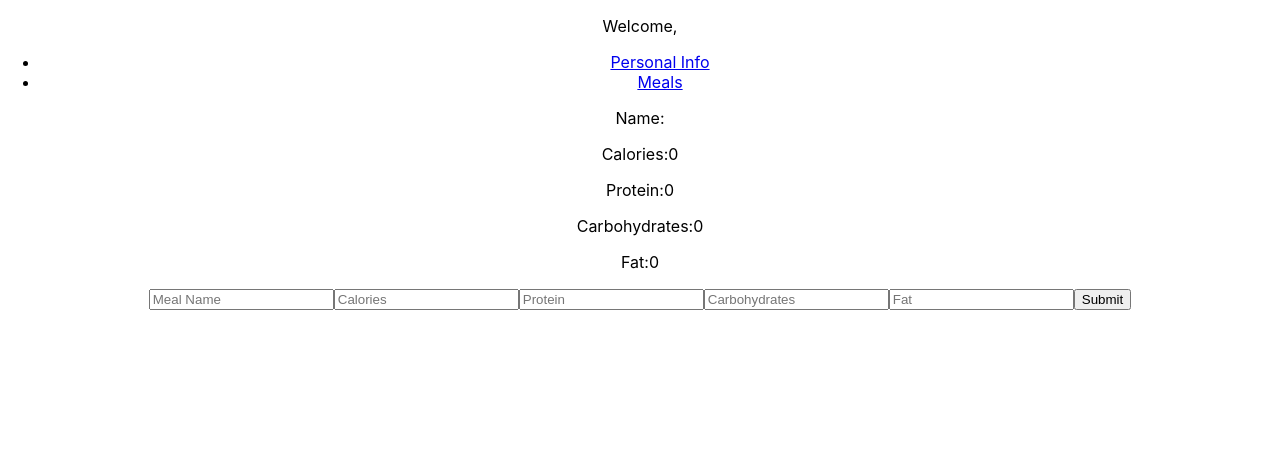
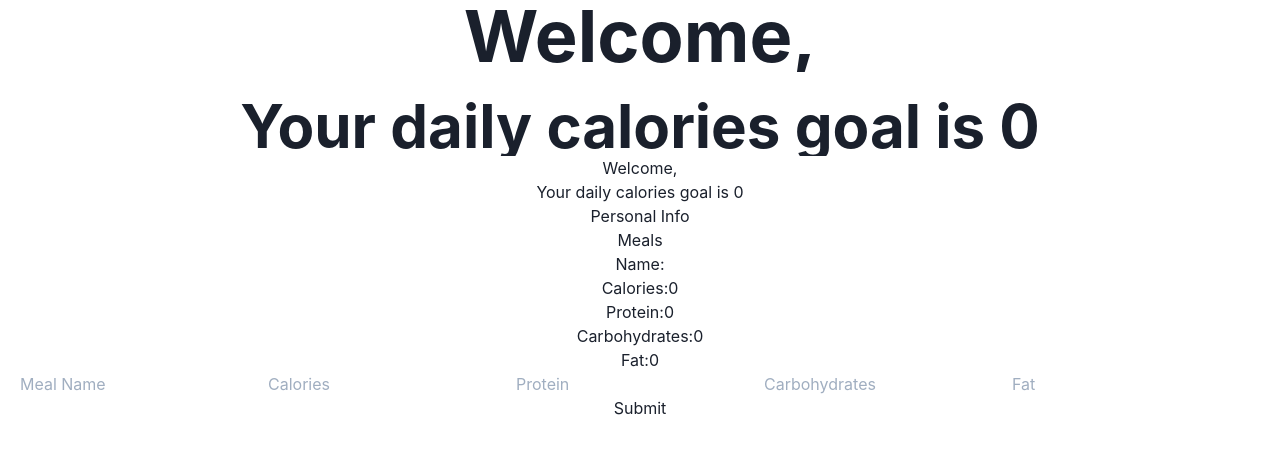
Before and after one commit to aamathur02/Fitness-Tracker, a React (Create React App) app: page /meals in a window 1280 px wide. Shown: the top 454 px of the page. Built offline with nearby package versions, Linux system fonts and the light colour scheme; no server answers; the database is empty.

Commit message:
added chakra, worked on some UI

```diff
--- a/package.json
+++ b/package.json
@@ -3,10 +3,14 @@
   "version": "0.1.0",
   "private": true,
   "dependencies": {
+    "@chakra-ui/react": "^1.6.2",
+    "@emotion/react": "^11.4.0",
+    "@emotion/styled": "^11.3.0",
     "@testing-library/jest-dom": "^5.11.6",
     "@testing-library/react": "^11.2.2",
     "@testing-library/user-event": "^12.6.0",
     "firebase": "^8.6.1",
+    "framer-motion": "^4.1.17",
     "install": "^0.13.0",
     "npm": "^7.12.1",
     "react": "^17.0.1",
--- a/src/components/Home.js
+++ b/src/components/Home.js
@@ -6,8 +6,13 @@ import {BrowserRouter as Router, Switch, Link, Route} from "react-router-dom";
 import PersonalInfo from "./PersonalInfo"
 import MealInputForm from "./MealInputForm"
 
+import { Stack, HStack, VStack } from "@chakra-ui/react"
+import { Heading } from "@chakra-ui/react"
+
+
 const Home = () => {
     const[userName, setUserName] = useState("");
+    const[calorieGoal, setCalorieGoal] = useState(0);
 
     useEffect(() => {
         var docRef = firestore.collection("Personal Info").doc("Info");
@@ -26,9 +31,17 @@ const Home = () => {
 
     return(
         <div>
-
+        <Stack spacing={6}>
+            <Heading as="h1" size="4xl" isTruncated>
+                Welcome, {userName}
+            </Heading>
+            <Heading as="h2" size="3xl" isTruncated>
+                Your daily calories goal is {calorieGoal}
+            </Heading>
+        </Stack>
         <div className="homePage">
             <p> Welcome, {userName}</p>
+            <p> Your daily calories goal is {calorieGoal}</p>
         </div>
 
         <Router>
--- a/src/index.js
+++ b/src/index.js
@@ -4,10 +4,14 @@ import './index.css';
 import App from './App';
 import reportWebVitals from './reportWebVitals';
 
+import { ChakraProvider } from "@chakra-ui/react"
+
 ReactDOM.render(
-  <React.StrictMode>
-    <App />
-  </React.StrictMode>,
+  <ChakraProvider>
+    <React.StrictMode>
+      <App />
+    </React.StrictMode>
+  </ChakraProvider>,
   document.getElementById('root')
 );
 
```
Also changed, not shown: 2 other files (tests, documents, lock files or other folders).
